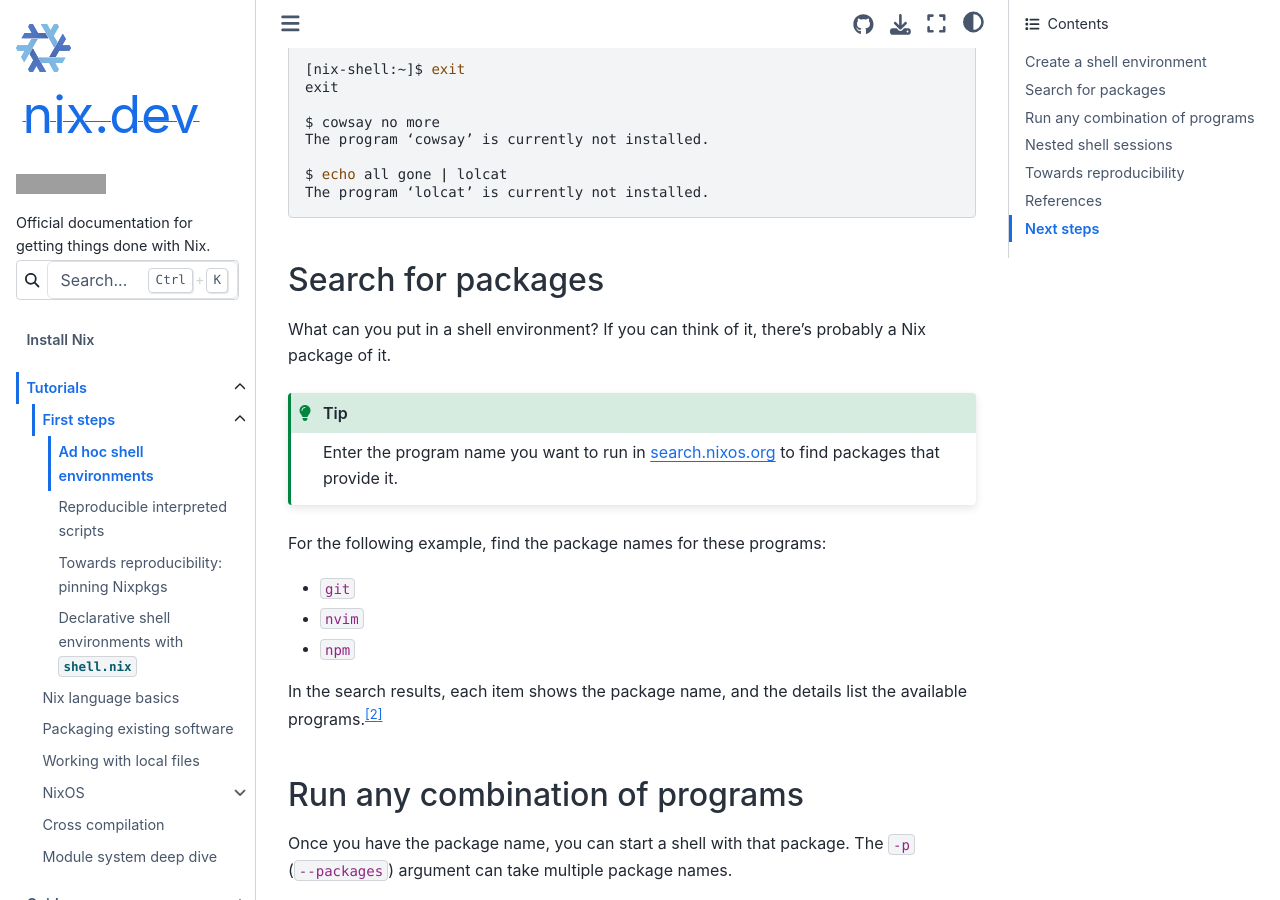
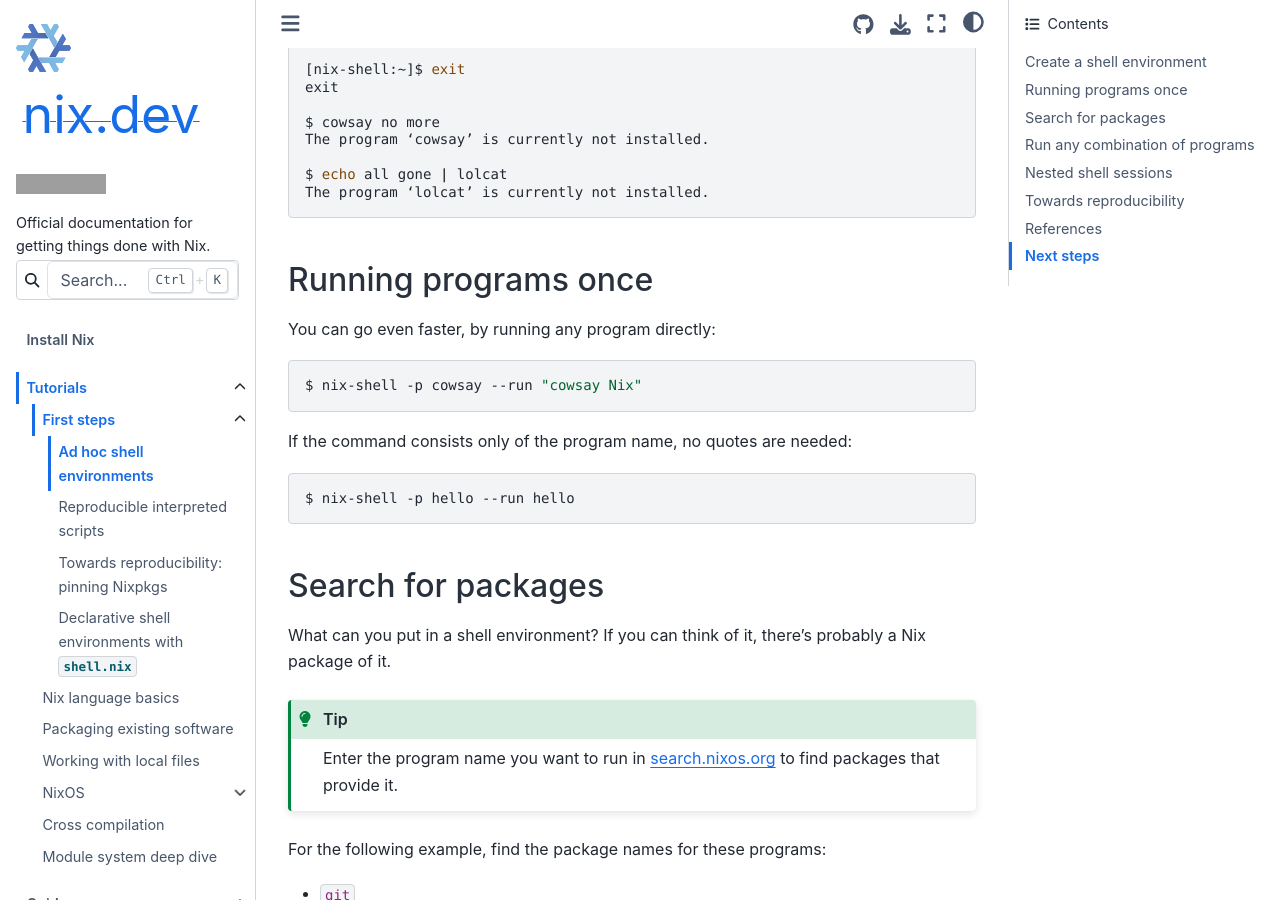
Before and after one commit to NixOS/nix.dev, a Sphinx documentation site: the page built from source/tutorials/first-steps/ad-hoc-shell-environments.md, in a window 1280 px wide and 900 px high, scrolled down 1048 px. Built offline with Sphinx 7.4.7 and the Sphinx Book theme 1.1.4, drawn with Linux system fonts in a browser that asks for light colours; grey boxes are pictures that could not be loaded.

Commit message:
show nix-shell --run (#886)
* show nix-shell --run

it's quite useful and not necessarily obvious without reading reference documentation

Co-authored-by: Silvan Mosberger <github@infinisil.com>

````diff
--- a/source/tutorials/first-steps/ad-hoc-shell-environments.md
+++ b/source/tutorials/first-steps/ad-hoc-shell-environments.md
@@ -52,6 +52,20 @@
 
 $ echo all gone | lolcat
 The program ‘lolcat’ is currently not installed.
+```
+
+## Running programs once
+
+You can go even faster, by running any program directly:
+
+```console
+$ nix-shell -p cowsay --run "cowsay Nix"
+```
+
+If the command consists only of the program name, no quotes are needed:
+
+```console
+$ nix-shell -p hello --run hello
 ```
 
 ## Search for packages
````
